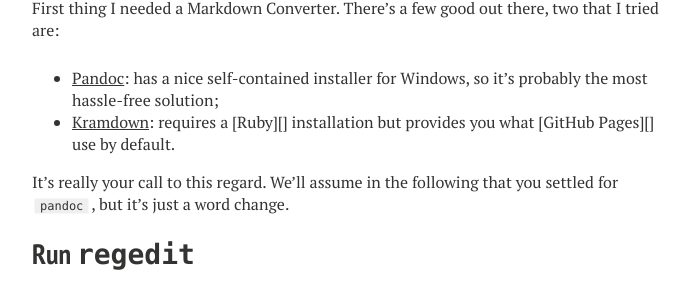
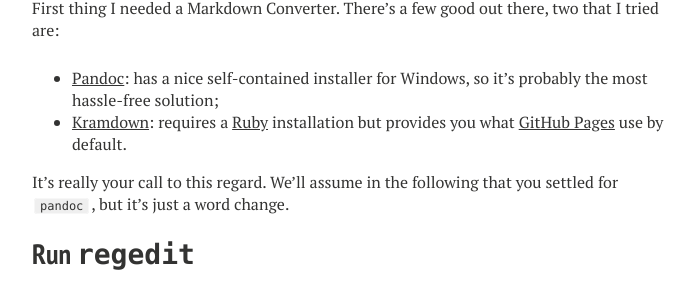
Before and after one commit to polettix/blog, a Jekyll site: the page built from _posts/2017-02-09-markdown-to-html-in-windows-explorer.md, in a window 1280 px wide and 900 px high, scrolled down 1041 px. Shown: the part 149-446 px from the top of the window, without its empty margins (288-988 px from the left). Built offline with Jekyll 4.4.1, drawn with Linux system fonts in a browser that asks for light colours; nearby versions of some CDN libraries; comment, search, counter and statistics services are not loaded; some of the changed lines change nothing that is shown.

Commit message:
Add missing links

```diff
--- a/_posts/2017-02-09-markdown-to-html-in-windows-explorer.md
+++ b/_posts/2017-02-09-markdown-to-html-in-windows-explorer.md
@@ -134,3 +134,5 @@
 [SharePoint]: https://en.wikipedia.org/wiki/SharePoint
 [Markdown]: https://en.wikipedia.org/wiki/Markdown
 [UTF-8]: https://en.wikipedia.org/wiki/UTF-8
+[Ruby]: https://www.ruby-lang.org/
+[GitHub Pages]: https://pages.github.com/
```
